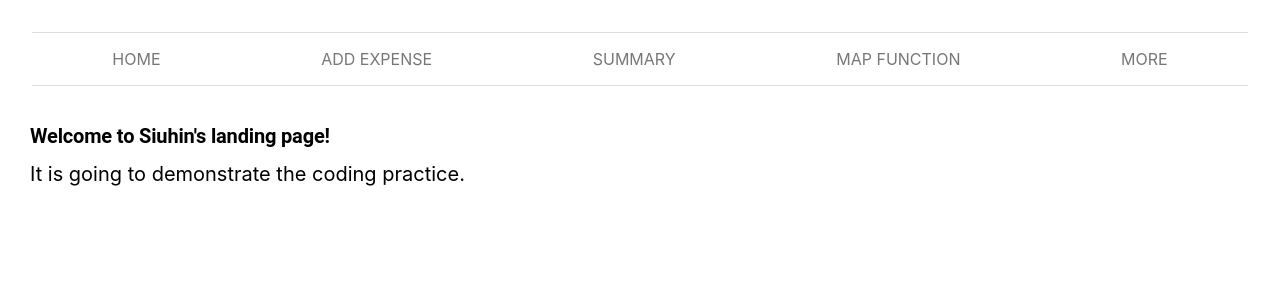
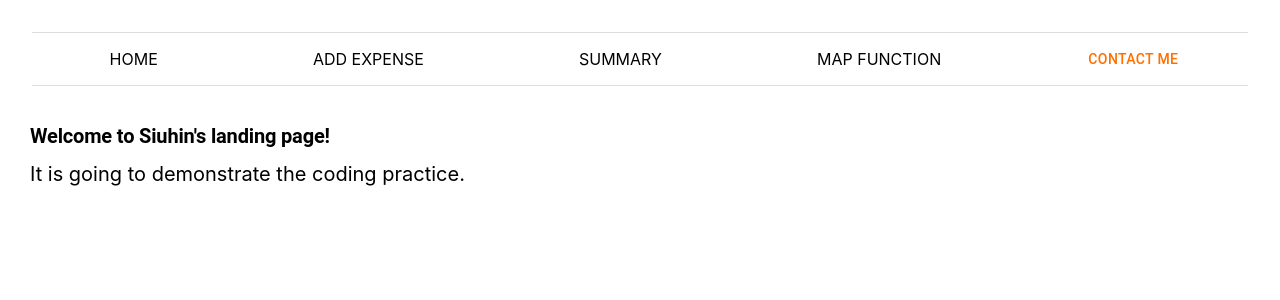
Before and after one commit to Siuhinnn/demo, a React (Create React App) app: page / in a window 1280 px wide. Shown: the top 300 px of the page. Built offline with nearby package versions, Linux system fonts and the light colour scheme.

Commit message:
modify navbar

```diff
--- a/src/components/NavBar/config.js
+++ b/src/components/NavBar/config.js
@@ -15,17 +15,4 @@ export const navbarOptions = [
     name: "Map Function",
     link: "/expenses-map",
   },
-  {
-    name: "More",
-    children: [
-      {
-        name: "About",
-        link: "/About",
-      },
-      {
-        name: "Contact",
-        link: "/Contact",
-      },
-    ],
-  },
 ];
--- a/src/components/NavBar/index.js
+++ b/src/components/NavBar/index.js
@@ -1,5 +1,13 @@
 import { Link } from "react-router-dom";
 import { useState } from "react";
+import {
+  Button,
+  Typography,
+  Dialog,
+  DialogContent,
+  DialogContentText,
+  DialogTitle,
+} from "@mui/material";
 
 import { navbarOptions } from "./config";
 import { NavBarStyle, MoblieNavBarStyle } from "./style";
@@ -7,13 +15,20 @@ import { NavBarStyle, MoblieNavBarStyle } from "./style";
 export default function NavBar() {
   const [isMoblieNavOpen, setMoblieNavOpen] = useState(false);
   const [isMoblieDropdown, setMoblieDropdown] = useState(false);
+  const [modalOpen, setModalOpen] = useState(false);
 
   function moblieNavbarHandler() {
     setMoblieNavOpen(!isMoblieNavOpen);
   }
-
   function moblieDropdownHandler() {
     setMoblieDropdown(!isMoblieDropdown);
+  }
+
+  function modalOpenHandler() {
+    setModalOpen(true);
+  }
+  function modalCloseHandler() {
+    setModalOpen(false);
   }
 
   function renderNavbar(moblieDropdownHandler, moblieNavbarHandler) {
@@ -44,6 +59,28 @@ export default function NavBar() {
     });
   }
 
+  function renderModal() {
+    return (
+      <>
+        <Button onClick={modalOpenHandler}>Contact me</Button>
+        <Dialog open={modalOpen} onClose={modalCloseHandler}>
+          <DialogTitle>
+            <Typography variant="h2">Telephone:</Typography>
+          </DialogTitle>
+          <DialogContent>
+            <DialogContentText>63737335</DialogContentText>
+          </DialogContent>
+          <DialogTitle>
+            <Typography variant="h2">Email:</Typography>
+          </DialogTitle>
+          <DialogContent>
+            <DialogContentText>hin07012@gmail.com</DialogContentText>
+          </DialogContent>
+        </Dialog>
+      </>
+    );
+  }
+
   return (
     <>
       <MoblieNavBarStyle
@@ -59,7 +96,10 @@ export default function NavBar() {
           {renderNavbar(moblieDropdownHandler, moblieNavbarHandler)}
         </div>
       </MoblieNavBarStyle>
-      <NavBarStyle>{renderNavbar()}</NavBarStyle>
+      <NavBarStyle>
+        {renderNavbar()}
+        {renderModal()}
+      </NavBarStyle>
     </>
   );
 }
--- a/src/components/NavBar/style.js
+++ b/src/components/NavBar/style.js
@@ -8,15 +8,12 @@ export const NavBarStyle = styled.div`
   border-top: 1px solid #ddd;
   border-bottom: 1px solid #ddd;
   margin: 2em;
-  a {
-    text-decoration: none;
-  }
   li {
     position: relative;
     display: block;
     text-transform: uppercase;
     padding: 1rem;
-    color: #777;
+    color: #000;
     ul {
       position: absolute;
       display: none;
```
